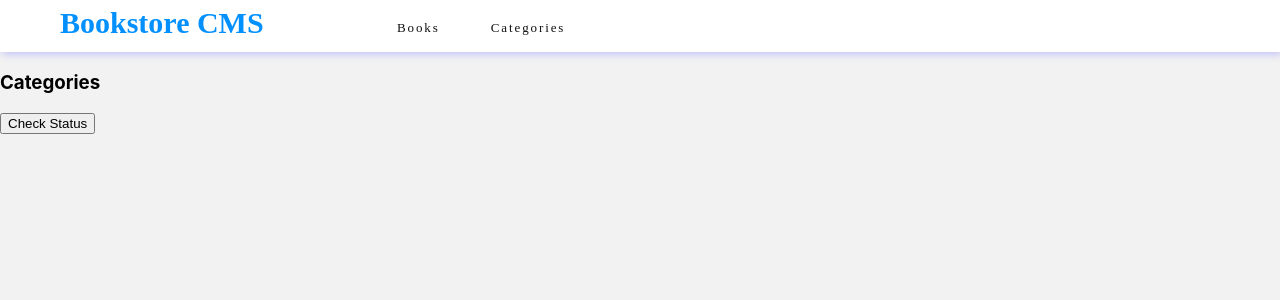
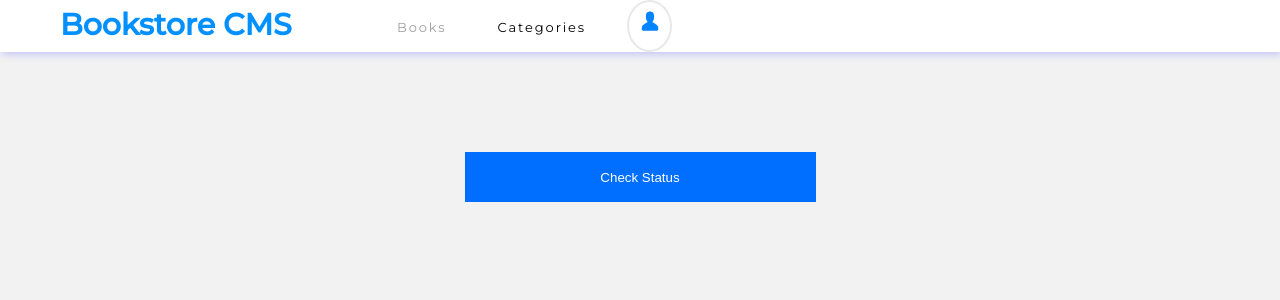
Before and after one commit to Mahdi-Niazi/BookStore, a React (Create React App) app: page /categories in a window 1280 px wide. Shown: the top 300 px of the page. Built offline with nearby package versions, Linux system fonts and the light colour scheme.

Commit message:
Add style to category webpage

```diff
--- a/src/App.css
+++ b/src/App.css
@@ -1,4 +1,4 @@
-#root{
-  background: rgba(0,0,0,0.05);
+#root {
+  background: rgba(0, 0, 0, 0.05);
   height: 200vh;
 }
--- a/src/App.js
+++ b/src/App.js
@@ -1,6 +1,6 @@
 import { BrowserRouter, Routes, Route } from 'react-router-dom';
 import './App.css';
-import Books from './pages/Books';
+import Home from './pages/Books';
 import Navigation from './components/Navigation';
 import Categories from './pages/Catagories';
 
@@ -10,7 +10,7 @@
       <BrowserRouter>
         <Routes>
           <Route path="/" element={<Navigation />} />
-          <Route index element={<Books />} />
+          <Route index element={<Home />} />
           <Route path="/categories" element={<Categories />} />
         </Routes>
       </BrowserRouter>
--- a/src/components/Navigation.js
+++ b/src/components/Navigation.js
@@ -1,30 +1,39 @@
 import React from 'react';
-import { Link, Outlet } from 'react-router-dom';
+import { NavLink, Outlet } from 'react-router-dom';
+import { GoPerson } from 'react-icons/go';
 import './styles/Navigation.css';
 
-const Navigation = () => (
+const Navigation = () => {
+  const clickedStyle = ({ isActive }) => ({
+    color: isActive ? 'black' : '#a19e9e',
+  });
+  return (
     <>
       <nav className="navbar">
         <>
-        <Link to="/bookstore-cms/">
+          <NavLink to="/">
             <h1 className="bookstoreTitle">Bookstore CMS</h1>
-        </Link>
+          </NavLink>
         </>
         <ul className="nav-item">
           <li>
-          <Link to="/">
+            <NavLink style={clickedStyle} to="/">
               <span className="books">Books</span>
-          </Link>
+            </NavLink>
           </li>
           <li>
-          <Link to="/categories">
+            <NavLink style={clickedStyle} to="/categories">
               <span className="category">Categories</span>
-          </Link>
+            </NavLink>
           </li>
         </ul>
+        <div className="userIconContainer">
+          <GoPerson className="userIcon" />
+        </div>
       </nav>
       <Outlet />
     </>
   );
+};
 
 export default Navigation;
--- a/src/components/styles/Navigation.css
+++ b/src/components/styles/Navigation.css
@@ -1,13 +1,15 @@
-.navbar{
+
+.navbar {
   display: flex;
   box-shadow: 2px 2px 8px #bfbff9;
   background: white;
 }
-.bookstoreTitle{
+
+.bookstoreTitle {
   width: 15rem;
   height: 2.313rem;
   margin: 0.375rem 2.938rem 0.125rem 0;
-  font-family: Montserrat;
+  font-family: 'Montserrat', sans-serif;
   font-size: 1.875rem;
   font-weight: bold;
   font-stretch: normal;
@@ -17,26 +19,40 @@
   color: #0290ff;
   margin-left: 60px;
 }
-a{
+
+a {
   text-decoration: none;
 }
-.nav-item{
+
+.nav-item {
   display: flex;
 }
-.nav-item li{
+
+.nav-item li {
   list-style: none;
   margin-left: 10px;
 }
-.books, .category{
+
+.books,
+.category {
   width: 3.688rem;
   height: 1rem;
   margin: 1.125rem 2.563rem 0.688rem 0;
-  font-family: Montserrat;
+  font-family: 'Montserrat', sans-serif;
   font-size: 0.813rem;
   font-weight: normal;
   font-stretch: normal;
   font-style: normal;
   line-height: normal;
   letter-spacing: 1.9px;
-  color:#121212;
 }
+.userIconContainer {
+  border: 2px solid #e8e8e8;
+  border-radius: 100%;
+  padding: 0.5rem 0.6rem;
+}
+
+.userIcon {
+  color: rgb(0, 132, 255);
+  font-size: 22px;
+}
--- a/src/components/styles/book.css
+++ b/src/components/styles/book.css
@@ -1,4 +1,6 @@
-.bookLists{
+@import url('https://fonts.googleapis.com/css2?family=Montserrat:wght@300;400;500&family=Roboto+Slab:wght@300;400;500&family=Roboto:wght@300;400;500;900&display=swap');
+
+.bookLists {
   height: 10.625rem;
   margin: 2.313rem 6.25rem 0;
   padding: 2rem 9.188rem 1.625rem 1.688rem;
@@ -7,14 +9,16 @@
   background-color: white;
   display: flex;
 }
-.bookSection{
+
+.bookSection {
   width: 60%;
 }
-.action{
+
+.action {
   height: 1.125rem;
   margin: 0 2.438rem 0 0;
   opacity: 0.5;
-    font-family: Montserrat;
+  font-family: "Montserrat", sans-serif;
   font-size: 0.875rem;
   font-weight: bold;
   font-stretch: normal;
@@ -23,88 +27,97 @@
   letter-spacing: normal;
   color: #121212;
 }
-.book-title{
+
+.book-title {
   width: 50%;
   height: 1.813rem;
   margin: 0.188rem 20.188rem 0 0;
-    font-family: RobotoSlab;
   font-size: 1.375rem;
   font-weight: bold;
+  letter-spacing: -0.2px;
+  display: block;
+}
+
+.book-title,
+.book-author,
+.comments,
+.edit,
+.remove-btn-span {
+  font-family: ' Roboto Slab', serif;
   font-stretch: normal;
   font-style: normal;
   line-height: normal;
-    letter-spacing: -0.2px;
-    display: block;
 }
-.book-author{
+
+.book-author {
   height: 1.188rem;
   margin: 0.25rem 0 0;
-  font-family: RobotoSlab;
   font-size: 0.875rem;
   font-weight: 300;
-  font-stretch: normal;
-  font-style: normal;
-  line-height: normal;
   letter-spacing: normal;
   color: #4386bf;
 }
-.interactionSection{
+
+.interactionSection {
   padding-top: 40px;
 }
-.comments, .edit, .remove-btn-span{
+
+.comments,
+.edit,
+.remove-btn-span {
   width: 4.563rem;
   height: 1.188rem;
   margin: 0.188rem 0.938rem 0.125rem 0;
-    font-family: RobotoSlab;
   font-size: 0.875rem;
   font-weight: 300;
-    font-stretch: normal;
-    font-style: normal;
-    line-height: normal;
   letter-spacing: normal;
   color: #4386bf;
+}
 
-}
-.remove-btn{
+.remove-btn {
   border: none;
   background: none;
   border-left: 1px solid #f2f2f2;
-    border-right:1px solid #f2f2f2;
+  border-right: 1px solid #f2f2f2;
   color: #4386bf;
 }
-.percentage{
+
+.percentage {
   height: 2.438rem;
   margin: 0.063rem 5.75rem 0 0.688rem;
-  font-family: Montserrat;
+  font-family: 'Montserrat', sans-serif;
   font-size: 2rem;
   font-weight: normal;
   font-stretch: normal;
   font-style: normal;
   line-height: normal;
   letter-spacing: normal;
-  color:#121212;
+  color: #121212;
 }
-.completed{
+
+.completed {
   height: 1.125rem;
   margin: 0.438rem 4.938rem 0.75rem 0.75rem;
   opacity: 0.5;
-  font-family: Montserrat;
+  font-family: 'Montserrat', sans-serif;
   font-size: 0.875rem;
   font-weight: normal;
   font-stretch: normal;
   font-style: normal;
   line-height: normal;
   letter-spacing: normal;
-  color:#121212;
+  color: #121212;
   display: block;
 }
-.progress{
+
+.progress {
   display: flex;
   justify-content: center;
   align-items: center;
   gap: 1rem;
 }
-.line{
+
+.line {
   width: 0.125rem;
   height: 4.375rem;
   margin: 1.125rem 3.688rem 0 4.938rem;
--- /dev/null
+++ b/src/components/styles/category.css
@@ -0,0 +1,16 @@
+.categories {
+  padding: 100px;
+  display: flex;
+  justify-content: center;
+  align-items: center;
+  flex-direction: column;
+}
+
+.categories button {
+  margin: auto 0;
+  border: none;
+  background: #006eff;
+  width: 351px;
+  height: 50px;
+  color: white;
+}
--- a/src/pages/Books.js
+++ b/src/pages/Books.js
@@ -4,28 +4,7 @@
 import Navigation from '../components/Navigation';
 
 const Home = () => {
-  const [books, setBooks] = useState([
-    {
-      id: 1,
-      title: 'Book 1',
-      author: 'Author 1',
-    },
-    {
-      id: 2,
-      title: 'Book 2',
-      author: 'Author 2',
-    },
-    {
-      id: 3,
-      title: 'Book 3',
-      author: 'Author 3',
-    },
-    {
-      id: 4,
-      title: 'Book 4',
-      author: 'Author 4',
-    },
-  ]);
+  const [books, setBooks] = useState([]);
 
   const handleDelete = (id) => {
     setBooks((prevBooks) => prevBooks.filter((book) => book.id !== id));
--- a/src/pages/Catagories.js
+++ b/src/pages/Catagories.js
@@ -2,6 +2,7 @@
 import { useDispatch, useSelector } from 'react-redux';
 import { checkState } from '../redux/categories/categoriesSlice';
 import Navigation from '../components/Navigation';
+import '../components/styles/category.css';
 
 const Categories = () => {
   const { categories } = useSelector((store) => store.categories);
@@ -9,8 +10,7 @@
   return (
     <>
       <Navigation />
-      <div>
-        <h3>Categories </h3>
+      <div className="categories">
         <button type="button" onClick={() => dispatch(checkState())}>
           Check Status
         </button>
```
Also changed, not shown: src/components/styles/form.css (line endings or trailing spaces). Lines whose indentation alone changed are shown as unchanged.
